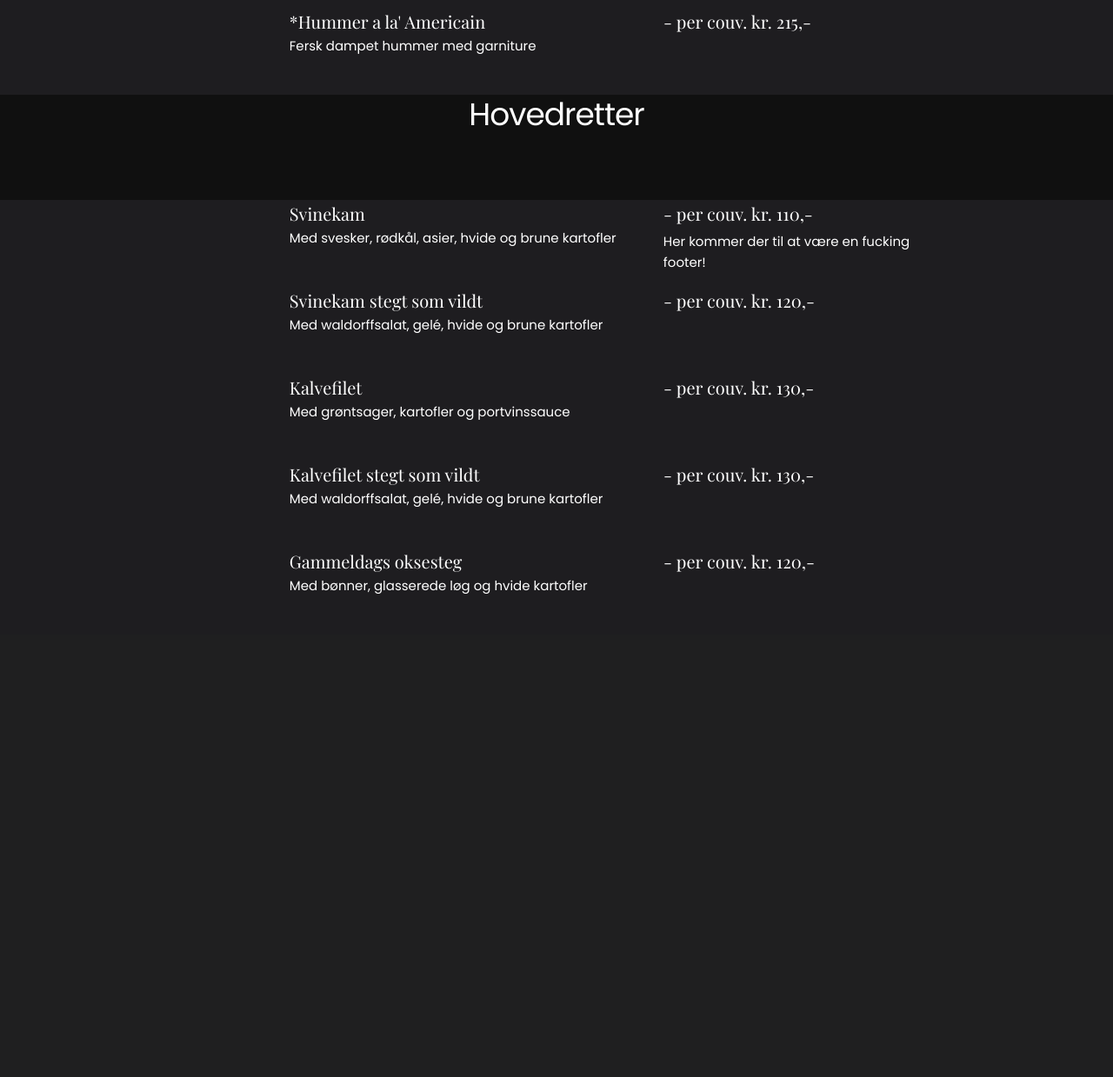
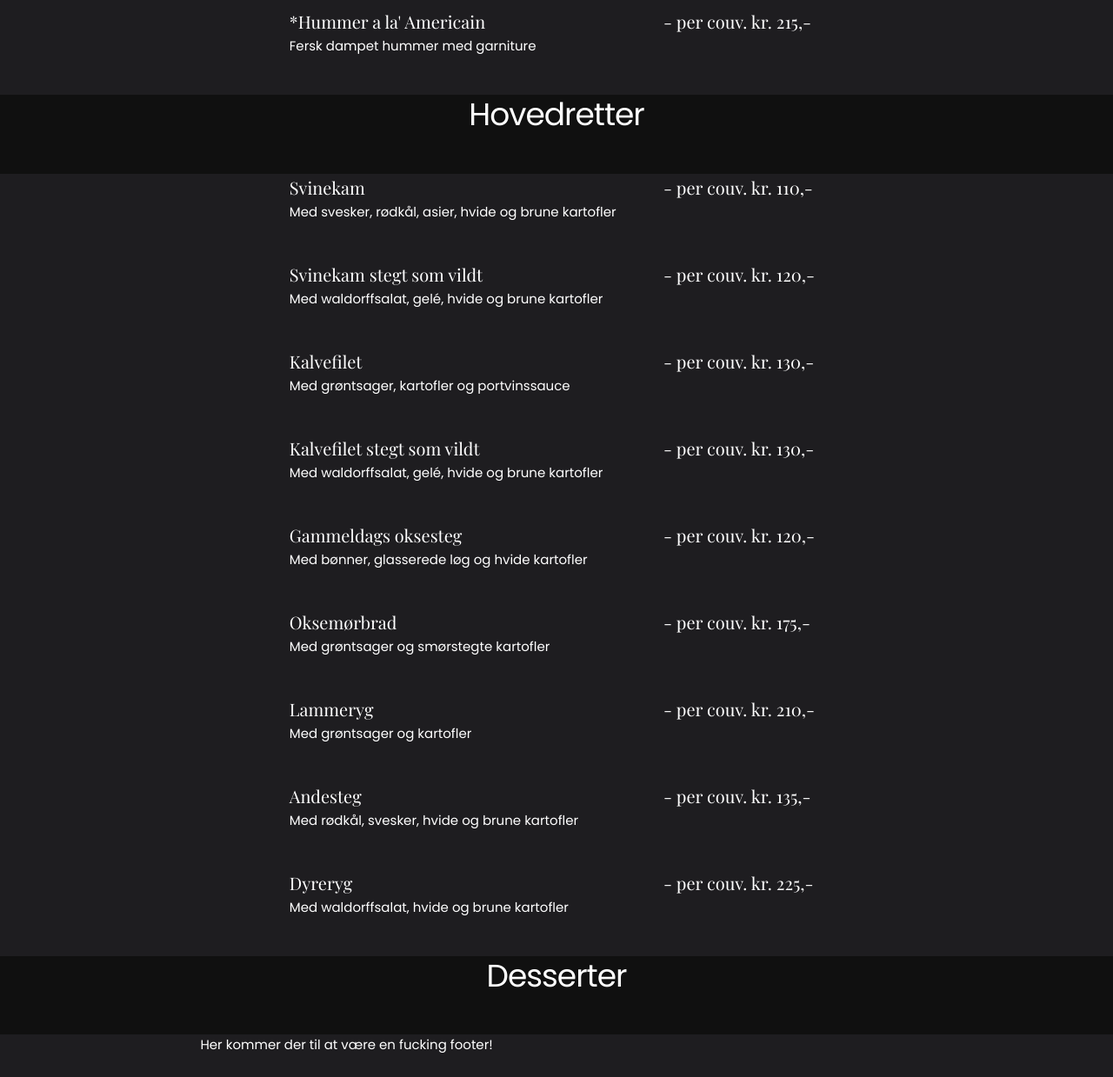
Before and after one commit to simoneliasen/cafefrederiksberg, a PHP site: page /pages/selskaber/selskabsmenu.php in a window 1280 px wide. Shown: the part 1788-3027 px from the top of the page at 87% size. Before the commit the page ends 2471 px from the top, so only its background shows below. Run offline with PHP 8.4, Linux system fonts and the light colour scheme.

Commit message:
Hovedretter færdig

```diff
--- a/pages/selskaber/selskabsmenu.php
+++ b/pages/selskaber/selskabsmenu.php
@@ -202,8 +202,6 @@
               </div>
           </div>
 
-          <hr>
-
           <div class="selskab_menu_item">
               <div class="selskab_menu_item_name">
                   <span class="selskab_menu_item_fontstyle"> Gammeldags oksesteg</span>
@@ -214,6 +212,53 @@
               </div>
           </div>
 
+          <div class="selskab_menu_item">
+              <div class="selskab_menu_item_name">
+                  <span class="selskab_menu_item_fontstyle"> Oksemørbrad</span>
+                  <p>Med grøntsager og smørstegte kartofler</p>
+              </div>
+              <div class="selskab_menu_item_price">
+                  <span class="selskab_menu_item_fontstyle">- per couv. kr. 175,-</span>
+              </div>
+          </div>
+
+          <div class="selskab_menu_item">
+              <div class="selskab_menu_item_name">
+                  <span class="selskab_menu_item_fontstyle"> Lammeryg</span>
+                  <p>Med grøntsager og kartofler</p>
+              </div>
+              <div class="selskab_menu_item_price">
+                  <span class="selskab_menu_item_fontstyle">- per couv. kr. 210,-</span>
+              </div>
+          </div>
+
+          <div class="selskab_menu_item">
+              <div class="selskab_menu_item_name">
+                  <span class="selskab_menu_item_fontstyle"> Andesteg</span>
+                  <p>Med rødkål, svesker, hvide og brune kartofler</p>
+              </div>
+              <div class="selskab_menu_item_price">
+                  <span class="selskab_menu_item_fontstyle">- per couv. kr. 135,-</span>
+              </div>
+          </div>
+
+          <div class="selskab_menu_item">
+              <div class="selskab_menu_item_name">
+                  <span class="selskab_menu_item_fontstyle"> Dyreryg</span>
+                  <p>Med waldorffsalat, hvide og brune kartofler</p>
+              </div>
+              <div class="selskab_menu_item_price">
+                  <span class="selskab_menu_item_fontstyle">- per couv. kr. 225,-</span>
+              </div>
+          </div>
+        </div>
+      </div>
+    <div class="selskab_menu_overskrift">
+        <h3 class="header-centertext"> Desserter </h3><br>
+    </div>
+      <div class="bg_dark">
+          <div class="container">
+
 
 
 
```
